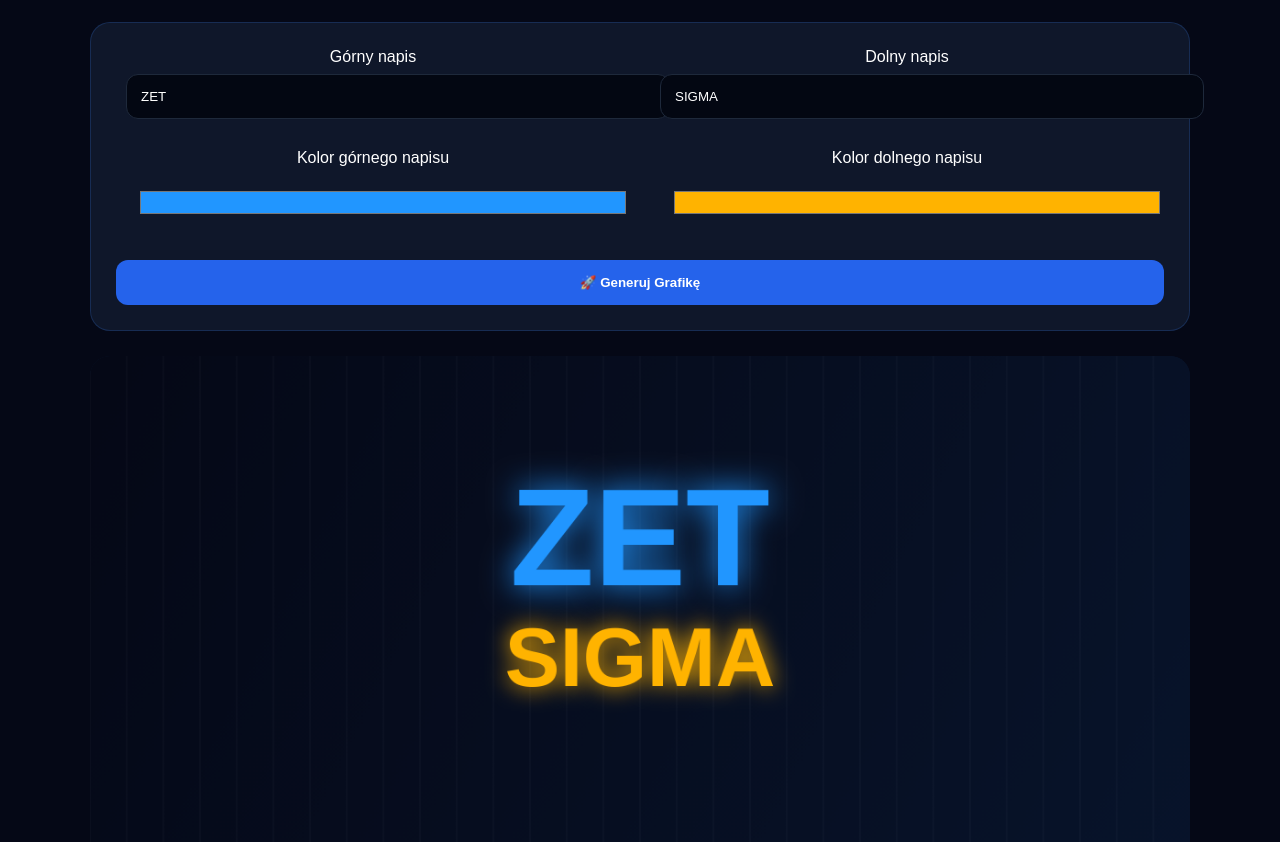
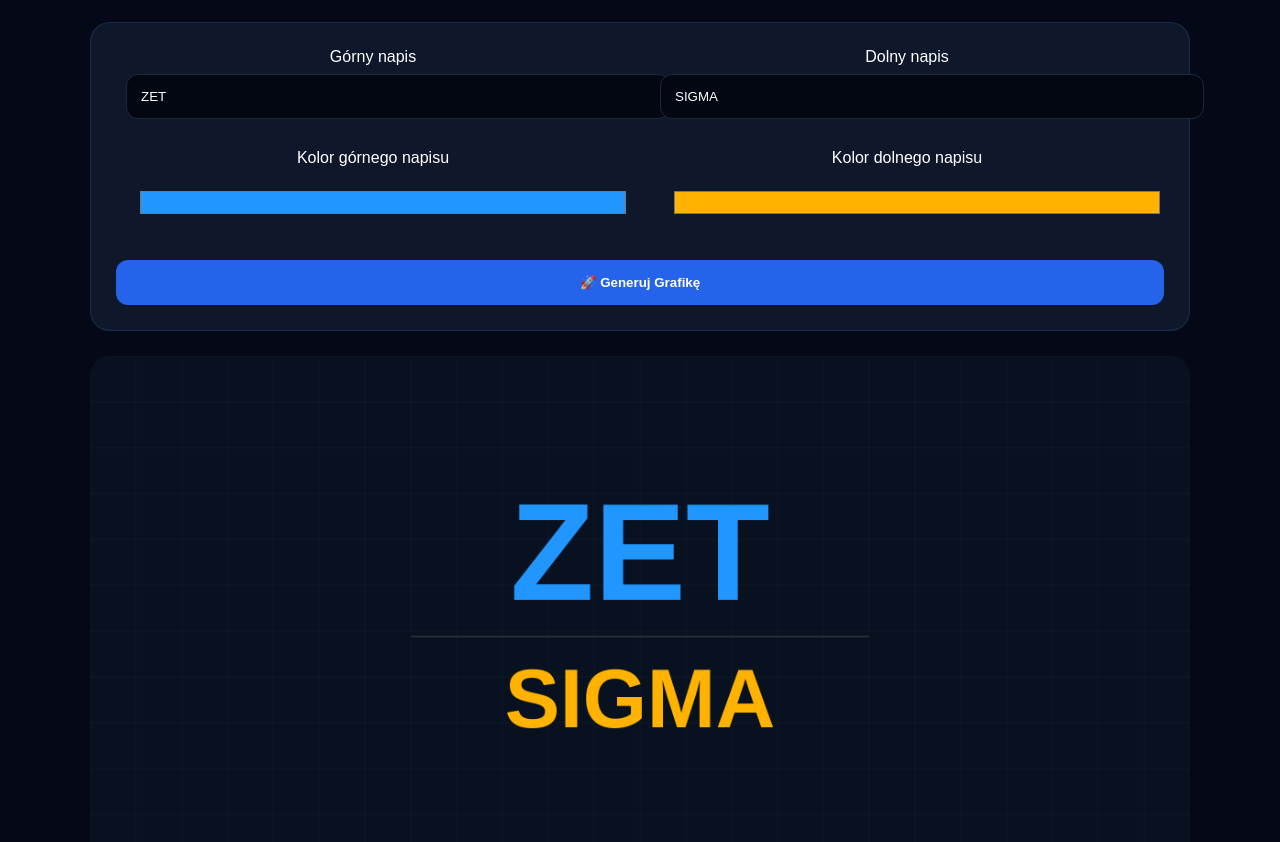
Before and after one commit to zencode-the-best/ZenCodd, a website: page public/creator/index.html in a window 1280 px wide. Shown: the part 110-952 px from the top of the page. Drawn offline with Linux system fonts and the light colour scheme; no server answers.

Commit message:
Naprawiono OAuth i zmieniono napis Creator

```diff
--- a/public/creator/index.html
+++ b/public/creator/index.html
@@ -3,7 +3,7 @@
 <head>
 <meta charset="UTF-8">
 <meta name="viewport" content="width=device-width, initial-scale=1.0">
-<title>Grafika Creator - ZenCode</title>
+<title>Grafika Creator - ZenityCode</title>
 <link rel="stylesheet" href="/style.css">
 <style>
 
@@ -137,7 +137,7 @@ height="600">
 
 <a
 id="download"
-download="zencode-grafika.png">
+download="zenitycode-grafika.png">
 📥 Pobierz PNG
 </a>
 
--- a/public/creator/script.js
+++ b/public/creator/script.js
@@ -1,10 +1,10 @@
 async function generate() {
 
 const topText =
-        document.getElementById("topText").value || "ZET";
+    document.getElementById("topText").value.trim() || "PIOTRK";
 
 const bottomText =
-        document.getElementById("bottomText").value || "SIGMA";
+    document.getElementById("bottomText").value.trim() || "SIGMA";
 
 const topColor =
     document.getElementById("topColor").value;
@@ -18,90 +18,148 @@ async function generate() {
 const ctx =
     canvas.getContext("2d");
 
-    /* TŁO */
+const width = canvas.width;
+const height = canvas.height;
 
-    const bg =
-        ctx.createLinearGradient(
+
+/*
+ * CZYSTE, PROFESJONALNE TŁO
+ * Bez neonów i świecenia.
+ */
+
+ctx.clearRect(
     0,
     0,
-            1200,
-            600
+    width,
+    height
 );
 
-    bg.addColorStop(0, "#050816");
-    bg.addColorStop(1, "#08142b");
+ctx.fillStyle =
+    "#08111f";
 
-    ctx.fillStyle = bg;
 ctx.fillRect(
     0,
     0,
-        canvas.width,
-        canvas.height
+    width,
+    height
 );
 
-    /* LINIE */
+
+/*
+ * DELIKATNA SIATKA
+ */
 
 ctx.strokeStyle =
-        "rgba(255,255,255,.05)";
+    "rgba(255,255,255,0.035)";
 
-    for (let i = 0; i < 1200; i += 40) {
+ctx.lineWidth = 1;
+
+for (
+    let x = 0;
+    x <= width;
+    x += 50
+) {
 
     ctx.beginPath();
-        ctx.moveTo(i, 0);
-        ctx.lineTo(i, 600);
+
+    ctx.moveTo(x, 0);
+    ctx.lineTo(x, height);
+
     ctx.stroke();
 
 }
 
-    /* GÓRNY NAPIS */
+for (
+    let y = 0;
+    y <= height;
+    y += 50
+) {
+
+    ctx.beginPath();
+
+    ctx.moveTo(0, y);
+    ctx.lineTo(width, y);
+
+    ctx.stroke();
+
+}
+
+
+/*
+ * GÓRNY NAPIS
+ */
 
 ctx.textAlign = "center";
+ctx.textBaseline = "middle";
+
+ctx.shadowBlur = 0;
+ctx.shadowColor = "transparent";
 
 ctx.font =
-        "bold 150px Arial";
+    "900 150px Arial";
 
-    ctx.shadowBlur = 35;
-    ctx.shadowColor = topColor;
-
-    ctx.fillStyle = topColor;
+ctx.fillStyle =
+    topColor;
 
 ctx.fillText(
     topText.toUpperCase(),
-        600,
-        250
+    width / 2,
+    225
 );
 
-    /* DOLNY */
+
+/*
+ * SEPARATOR
+ */
+
+ctx.fillStyle =
+    "rgba(255,255,255,0.12)";
+
+ctx.fillRect(
+    350,
+    305,
+    500,
+    2
+);
+
+
+/*
+ * DOLNY NAPIS
+ */
 
 ctx.font =
-        "bold 90px Arial";
+    "800 90px Arial";
 
-    ctx.shadowBlur = 25;
-    ctx.shadowColor = bottomColor;
-
-    ctx.fillStyle = bottomColor;
+ctx.fillStyle =
+    bottomColor;
 
 ctx.fillText(
     bottomText.toUpperCase(),
-        600,
-        360
+    width / 2,
+    380
 );
 
-    /* FREE */
 
-    ctx.shadowBlur = 0;
+/*
+ * STOPKA
+ */
 
 ctx.font =
-        "28px Arial";
+    "600 28px Arial";
 
 ctx.fillStyle =
-        "#ffffff";
+    "rgba(255,255,255,0.65)";
 
 ctx.fillText(
-        "ZenCode FREE",
-        600,
-        560
+    "ZenityCode Studio",
+    width / 2,
+    545
 );
+
+
+/*
+ * PRZYGOTOWANIE PNG
+ */
 
 const download =
     document.getElementById("download");
@@ -112,12 +170,16 @@ async function generate() {
 download.style.display =
     "inline-block";
 
-    /* LOG DISCORD */
+
+/*
+ * LOGOWANIE UŻYCIA CREATORA
+ */
 
 try {
 
-        await fetch("/api/log-create", {
-
+    await fetch(
+        "/api/log-create",
+        {
             method: "POST",
 
             headers: {
@@ -126,22 +188,35 @@ async function generate() {
             },
 
             body: JSON.stringify({
-
                 creator:
                     "Grafika Creator"
+            })
+        }
+    );
 
-            })
+} catch (error) {
 
-        });
-
-    } catch (e) {
-
-        console.log(e);
+    console.log(
+        "Nie udało się zapisać logu:",
+        error
+    );
 
 }
 
 }
 
-/* AUTOMATYCZNY START */
+/*
+
+* AUTOMATYCZNE WYGENEROWANIE
+* przy otwarciu strony.
+  */
+
+window.addEventListener(
+"DOMContentLoaded",
+() => {
 
     generate();
+
+}
+
+);
```
Also changed, not shown: routes/auth.js (+20 -4 lines). Lines whose indentation alone changed are shown as unchanged.
